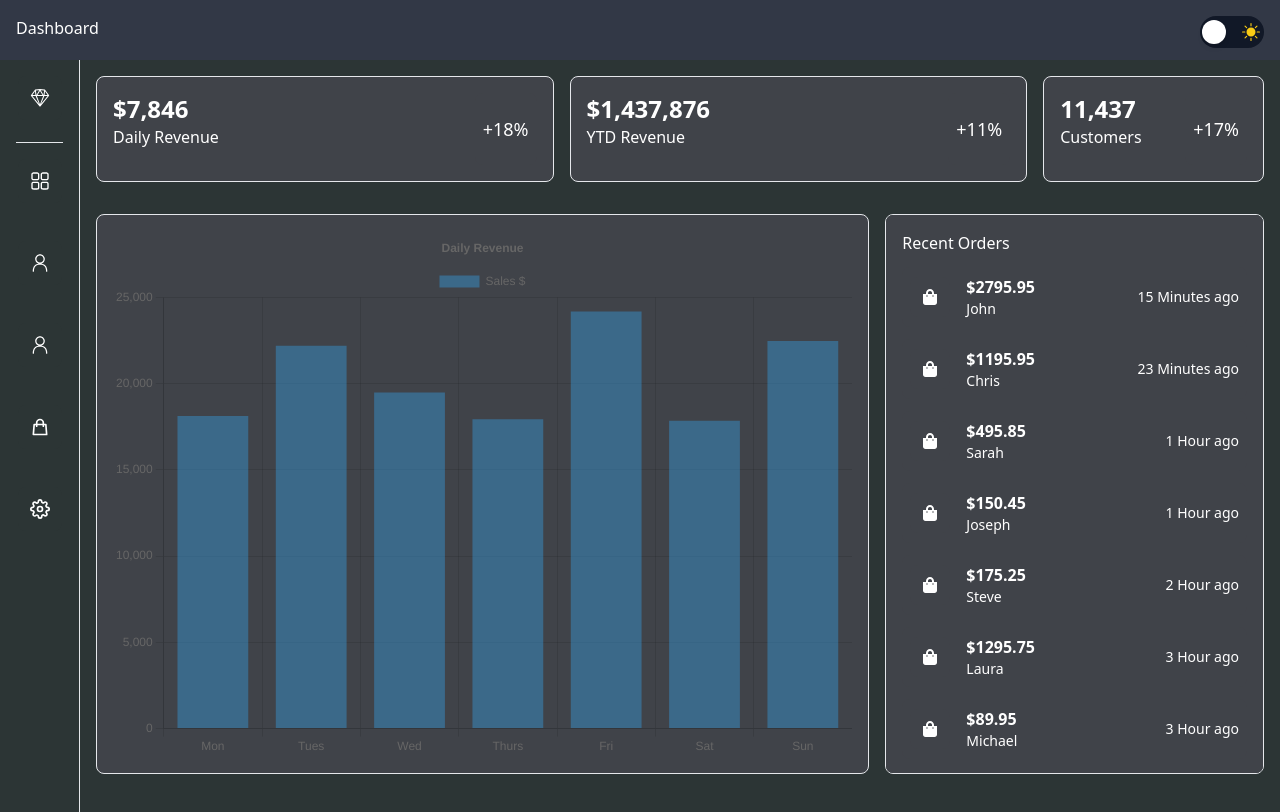
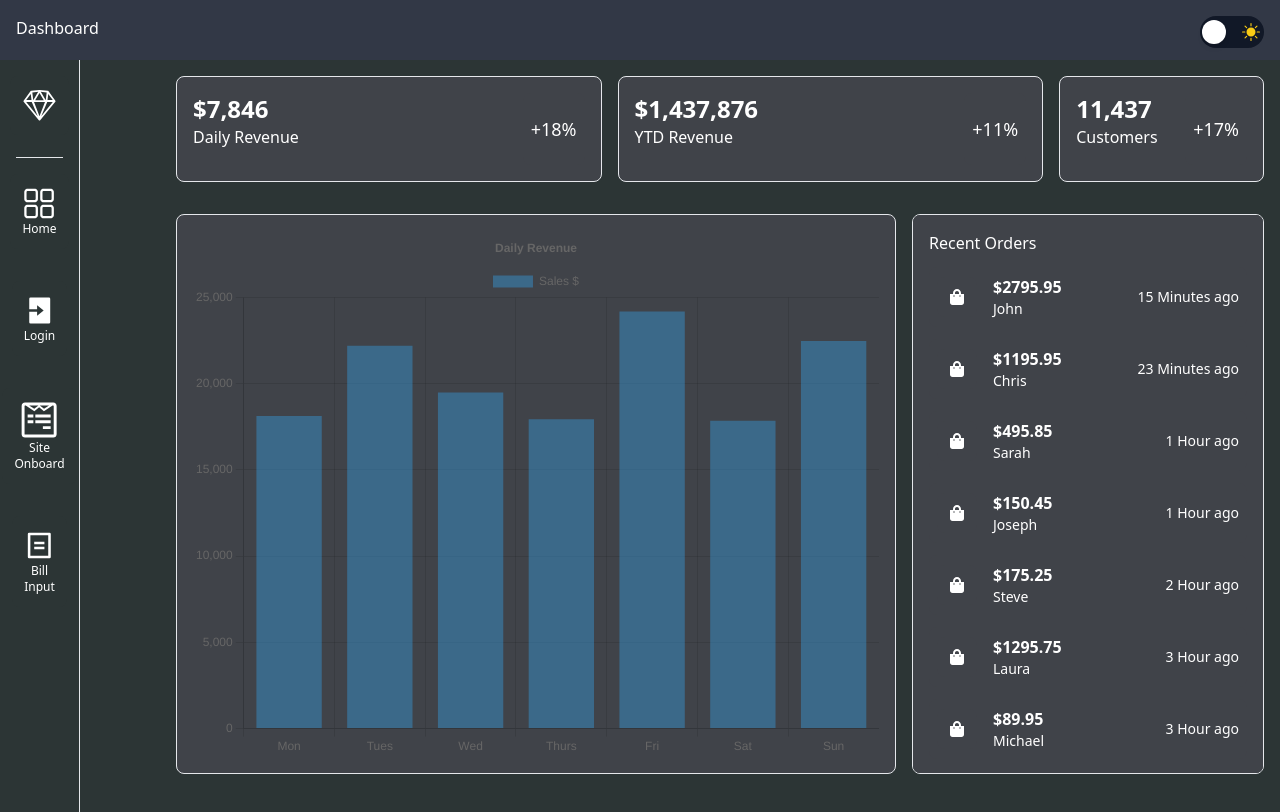
Before and after one commit to WebDevXpert/webserver-admin, a Next.js app: page / in a window 1280 px wide. Shown: the top 812 px of the page. Built offline with nearby package versions, Linux system fonts and the light colour scheme.

Commit message:
WEBSERVER-3 || sidebar fixes

```diff
--- a/components/Sidebar.jsx
+++ b/components/Sidebar.jsx
@@ -2,43 +2,48 @@ import React from 'react';
 import Link from 'next/link';
 import Image from 'next/image';
 import { RxSketchLogo, RxDashboard, RxPerson } from 'react-icons/rx';
-import { HiOutlineShoppingBag } from 'react-icons/hi';
-import { FiSettings } from 'react-icons/fi';
-
+import { RiLoginBoxFill } from "react-icons/ri";
+import { FaWpforms } from "react-icons/fa";
+import { RiBillLine } from "react-icons/ri";
 const Sidebar = ({ children }) => {
   return (
     <div className='flex dark:bg-dark dark:text-white'>
-      <div className='fixed w-20 h-screen p-4 bg-white dark:bg-dark dark:text-white border-r-[1px] flex flex-col justify-between'>
-        <div className='flex flex-col items-center dark:bg-dark dark:text-white'>
+      <div className='sticky top-0 w-20 h-screen p-4 pb-10 bg-white dark:bg-dark dark:text-white border-r-[1px] flex flex-col justify-between'>
+        <div className='flex flex-col items-center dark:bg-dark dark:text-white text-center'>
           <Link href='/'>
             <div className='bg-purple-800 text-white p-3 rounded-lg inline-block dark:bg-dark dark:text-white'>
-              <RxSketchLogo size={20} />
+              <RxSketchLogo size={35} />
             </div>
           </Link>
           <span className='border-b-[1px] border-gray-200 w-full p-2'></span>
           <Link href='/'>
-            <div className='bg-gray-100 hover:bg-gray-200 cursor-pointer my-4 p-3 rounded-lg inline-block dark:bg-dark dark:text-white'>
-              <RxDashboard size={20} />
+            <div className='bg-gray-100 hover:bg-gray-200 cursor-pointer my-4 p-3 rounded-lg inline-block dark:bg-dark dark:text-white text-center'>
+              <RxDashboard size={35} className='w-full' />
+              <h1 className='text-xs'>Home</h1>
             </div>
           </Link>
-          <Link href='/RegistrationForm'>
-            <div className='bg-gray-100 hover:bg-gray-200 cursor-pointer my-4 p-3 rounded-lg inline-block dark:bg-dark dark:text-white'>
-              <RxPerson size={20} />
+          {/* <Link href='/RegistrationForm'>
+            <div className='bg-gray-100 hover:bg-gray-200 cursor-pointer my-4 p-3 rounded-lg inline-block dark:bg-dark dark:text-white text-center'>
+              <RxPerson size={35} className='w-full' />
+              <h1 className='text-xs'>Register</h1>
             </div>
-          </Link>
+          </Link> */}
           <Link href='/LoginForm'>
             <div className='bg-gray-100 hover:bg-gray-200 cursor-pointer my-4 p-3 rounded-lg inline-block dark:bg-dark dark:text-white'>
-              <RxPerson size={20} />
+              <RiLoginBoxFill size={35} className='w-full' />
+              <h1 className='text-xs'>Login</h1>
             </div>
           </Link>
           <Link href='/OnboardForm'>
             <div className='bg-gray-100 hover:bg-gray-200 cursor-pointer my-4 p-3 rounded-lg inline-block dark:bg-dark dark:text-white'>
-              <HiOutlineShoppingBag size={20} />
+              <FaWpforms size={40} className='w-full' />
+              <h1 className='text-xs'>Site Onboard</h1>
             </div>
           </Link>
           <Link href='/BillingForm'>
             <div className='bg-gray-100 hover:bg-gray-200 cursor-pointer my-4 p-3 rounded-lg inline-block dark:bg-dark dark:text-white'>
-              <FiSettings size={20} />
+              <RiBillLine size={35} className='w-full' />
+              <h1 className='text-xs'>Bill Input</h1>
             </div>
           </Link>
         </div>
```
